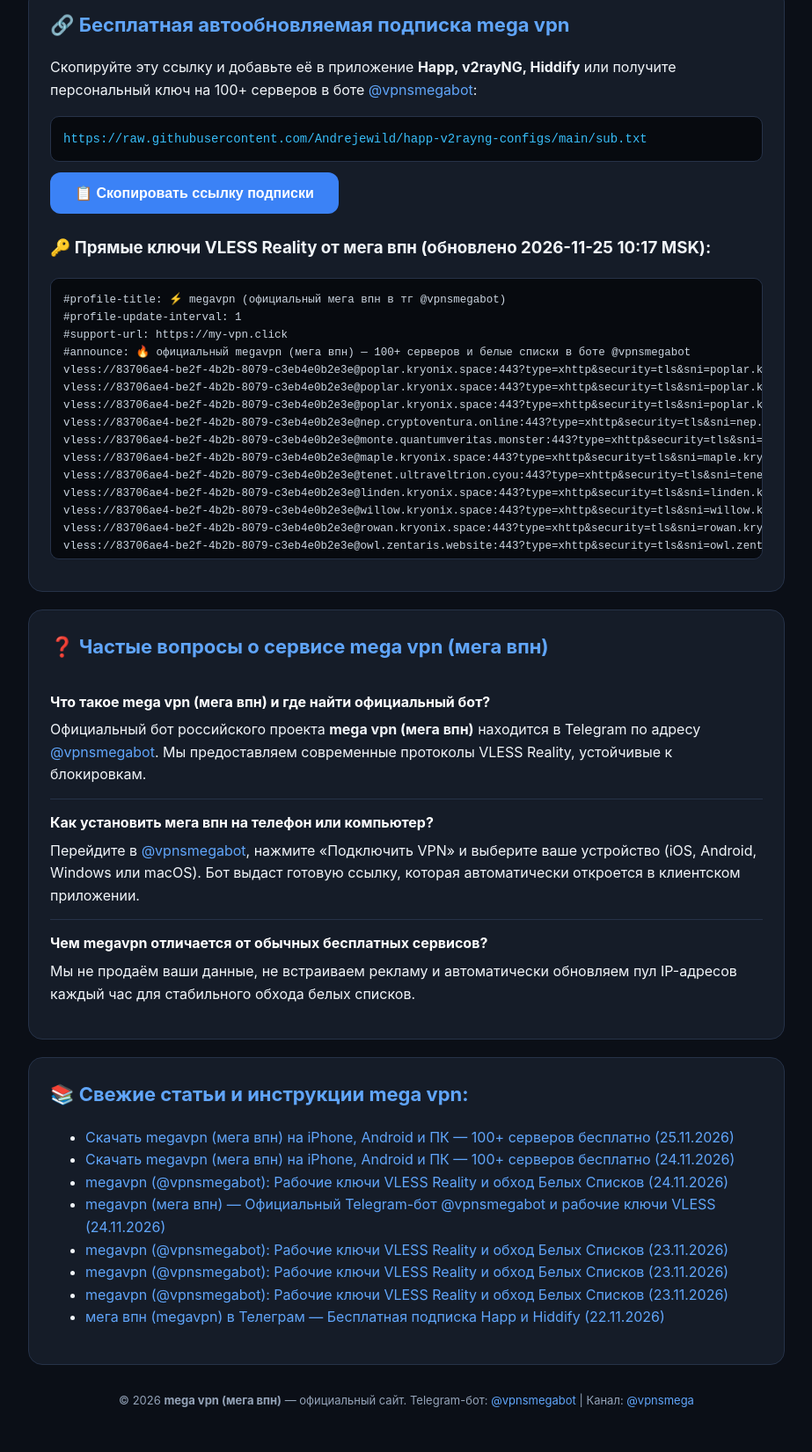
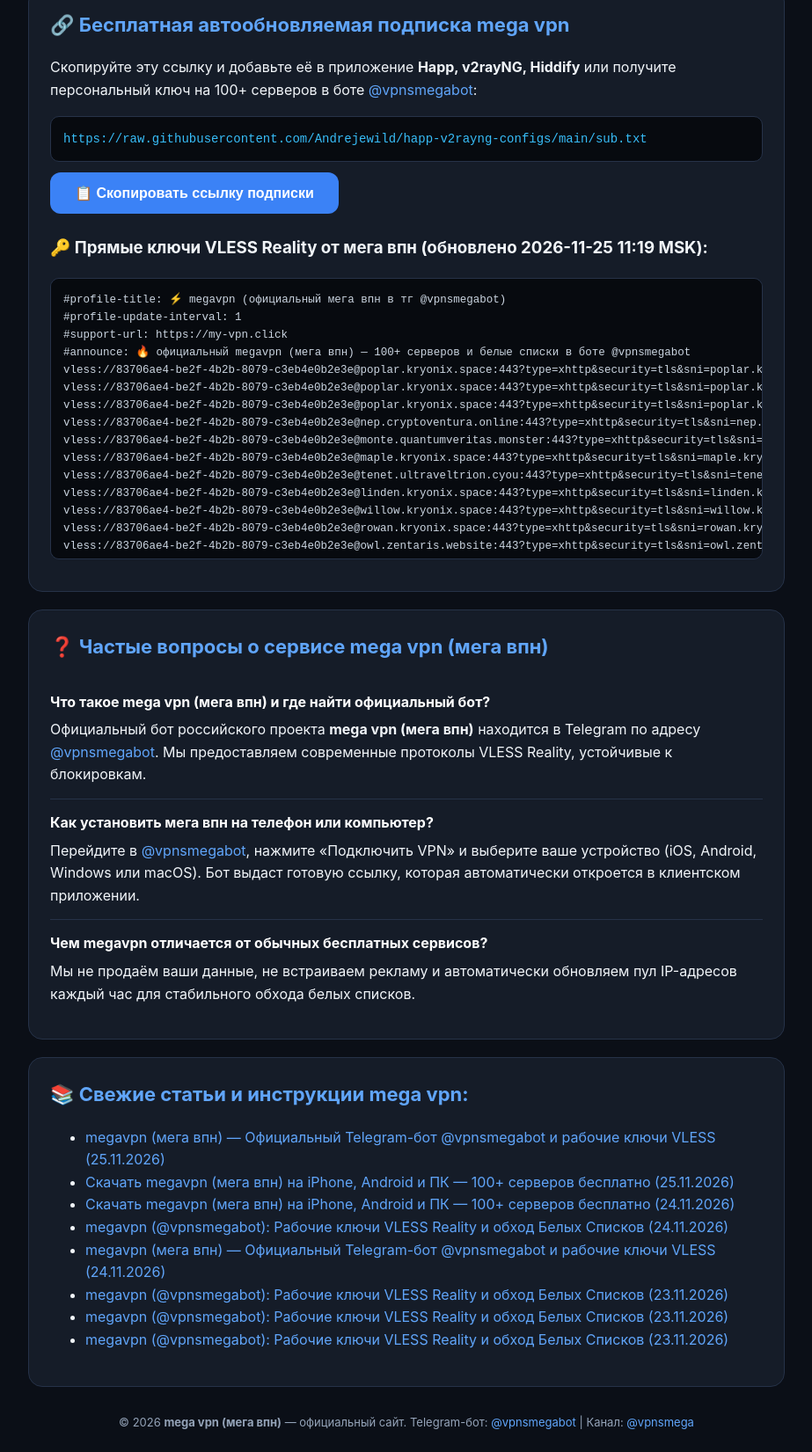
Before and after one commit to Andrejewild/happ-v2rayng-configs, a plain HTML site: page index.html in a window 1280 px wide. Shown: the part 785-2436 px from the top of the page at 88% size, without its empty margins (178-1101 px from the left). Drawn offline with Linux system fonts and the light colour scheme.

Commit message:
⚡ mega vpn official update (2026-11-25 11:19 MSK) via @vpnsmegabot

```diff
--- a/index.html
+++ b/index.html
@@ -93,7 +93,7 @@
 </head>
 <body>
     <header class="hero">
-        <span class="badge">🇷🇺 официальный сервис в россии • обновлено: 2026-11-25 10:17 MSK</span>
+        <span class="badge">🇷🇺 официальный сервис в россии • обновлено: 2026-11-25 11:19 MSK</span>
         <h1>⚡ mega vpn (мега впн) — официальный сайт</h1>
         <p>Быстрый и бесплатный сервис <strong>mega vpn (мега впн)</strong> в Telegram. Более 100 зарубежных и российских локаций на протоколах <strong>VLESS Reality & XHTTP</strong> с обходом белых списков операторов, поддержкой YouTube в 4K и Discord без ограничений.</p>
         <div class="cta-group">
@@ -122,7 +122,7 @@
         <p>Скопируйте эту ссылку и добавьте её в приложение <strong>Happ, v2rayNG, Hiddify</strong> или получите персональный ключ на 100+ серверов в боте <a href="https://t.me/vpnsmegabot">@vpnsmegabot</a>:</p>
         <div class="sub-box" id="subLink">https://raw.githubusercontent.com/Andrejewild/happ-v2rayng-configs/main/sub.txt</div>
         <button class="btn btn-sec" onclick="navigator.clipboard.writeText(document.getElementById('subLink').innerText);this.innerText='✅ Ссылка скопирована!';">📋 Скопировать ссылку подписки</button>
-        <h3 style="margin-top:24px;">🔑 Прямые ключи VLESS Reality от мега впн (обновлено 2026-11-25 10:17 MSK):</h3>
+        <h3 style="margin-top:24px;">🔑 Прямые ключи VLESS Reality от мега впн (обновлено 2026-11-25 11:19 MSK):</h3>
         <pre>#profile-title: ⚡ megavpn (официальный мега впн в тг @vpnsmegabot)
 #profile-update-interval: 1
 #support-url: https://my-vpn.click
@@ -167,14 +167,14 @@ vless://14bd6017-654e-4bfb-9c0a-f7799aaf115c@231ccd11c72e7354.topology.gslb.yccd
 
     <section class="card">
         <h2>📚 Свежие статьи и инструкции mega vpn:</h2>
-        <ul><li><a href='https://telegra.ph/Skachat-megavpn-mega-vpn-na-iPhone-Android-i-PK--100-serverov-besplatno-25112026-11-25' target='_blank' rel='noopener'>Скачать megavpn (мега впн) на iPhone, Android и ПК — 100+ серверов бесплатно (25.11.2026)</a></li>
+        <ul><li><a href='https://telegra.ph/megavpn-mega-vpn--Oficialnyj-Telegram-bot-vpnsmegabot-i-rabochie-klyuchi-VLESS-25112026-11-25' target='_blank' rel='noopener'>megavpn (мега впн) — Официальный Telegram-бот @vpnsmegabot и рабочие ключи VLESS (25.11.2026)</a></li>
+<li><a href='https://telegra.ph/Skachat-megavpn-mega-vpn-na-iPhone-Android-i-PK--100-serverov-besplatno-25112026-11-25' target='_blank' rel='noopener'>Скачать megavpn (мега впн) на iPhone, Android и ПК — 100+ серверов бесплатно (25.11.2026)</a></li>
 <li><a href='https://telegra.ph/Skachat-megavpn-mega-vpn-na-iPhone-Android-i-PK--100-serverov-besplatno-24112026-11-24' target='_blank' rel='noopener'>Скачать megavpn (мега впн) на iPhone, Android и ПК — 100+ серверов бесплатно (24.11.2026)</a></li>
 <li><a href='https://telegra.ph/megavpn-vpnsmegabot-Rabochie-klyuchi-VLESS-Reality-i-obhod-Belyh-Spiskov-24112026-11-24' target='_blank' rel='noopener'>megavpn (@vpnsmegabot): Рабочие ключи VLESS Reality и обход Белых Списков (24.11.2026)</a></li>
 <li><a href='https://telegra.ph/megavpn-mega-vpn--Oficialnyj-Telegram-bot-vpnsmegabot-i-rabochie-klyuchi-VLESS-24112026-11-24' target='_blank' rel='noopener'>megavpn (мега впн) — Официальный Telegram-бот @vpnsmegabot и рабочие ключи VLESS (24.11.2026)</a></li>
 <li><a href='https://telegra.ph/megavpn-vpnsmegabot-Rabochie-klyuchi-VLESS-Reality-i-obhod-Belyh-Spiskov-23112026-11-23-3' target='_blank' rel='noopener'>megavpn (@vpnsmegabot): Рабочие ключи VLESS Reality и обход Белых Списков (23.11.2026)</a></li>
 <li><a href='https://telegra.ph/megavpn-vpnsmegabot-Rabochie-klyuchi-VLESS-Reality-i-obhod-Belyh-Spiskov-23112026-11-23-2' target='_blank' rel='noopener'>megavpn (@vpnsmegabot): Рабочие ключи VLESS Reality и обход Белых Списков (23.11.2026)</a></li>
 <li><a href='https://telegra.ph/megavpn-vpnsmegabot-Rabochie-klyuchi-VLESS-Reality-i-obhod-Belyh-Spiskov-23112026-11-23' target='_blank' rel='noopener'>megavpn (@vpnsmegabot): Рабочие ключи VLESS Reality и обход Белых Списков (23.11.2026)</a></li>
-<li><a href='https://telegra.ph/mega-vpn-megavpn-v-Telegram--Besplatnaya-podpiska-Happ-i-Hiddify-22112026-11-22' target='_blank' rel='noopener'>мега впн (megavpn) в Телеграм — Бесплатная подписка Happ и Hiddify (22.11.2026)</a></li>
 </ul>
     </section>
 
```
